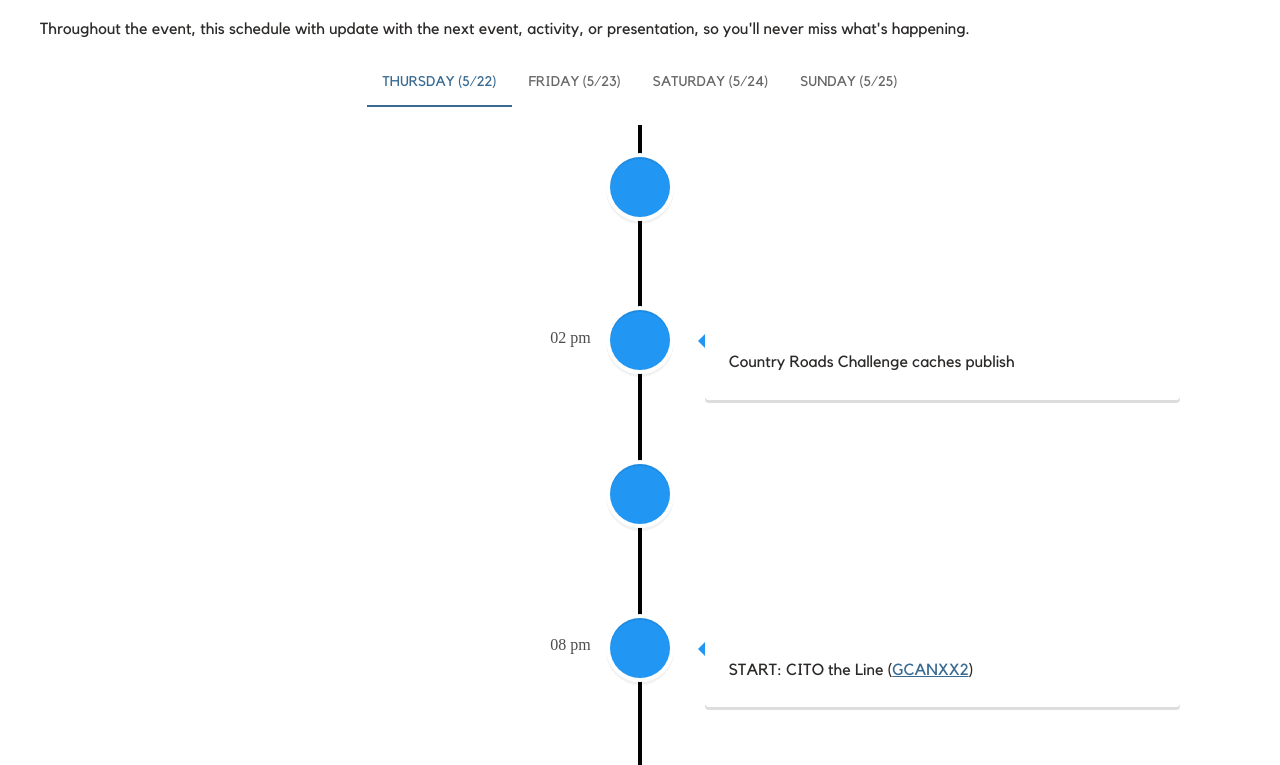
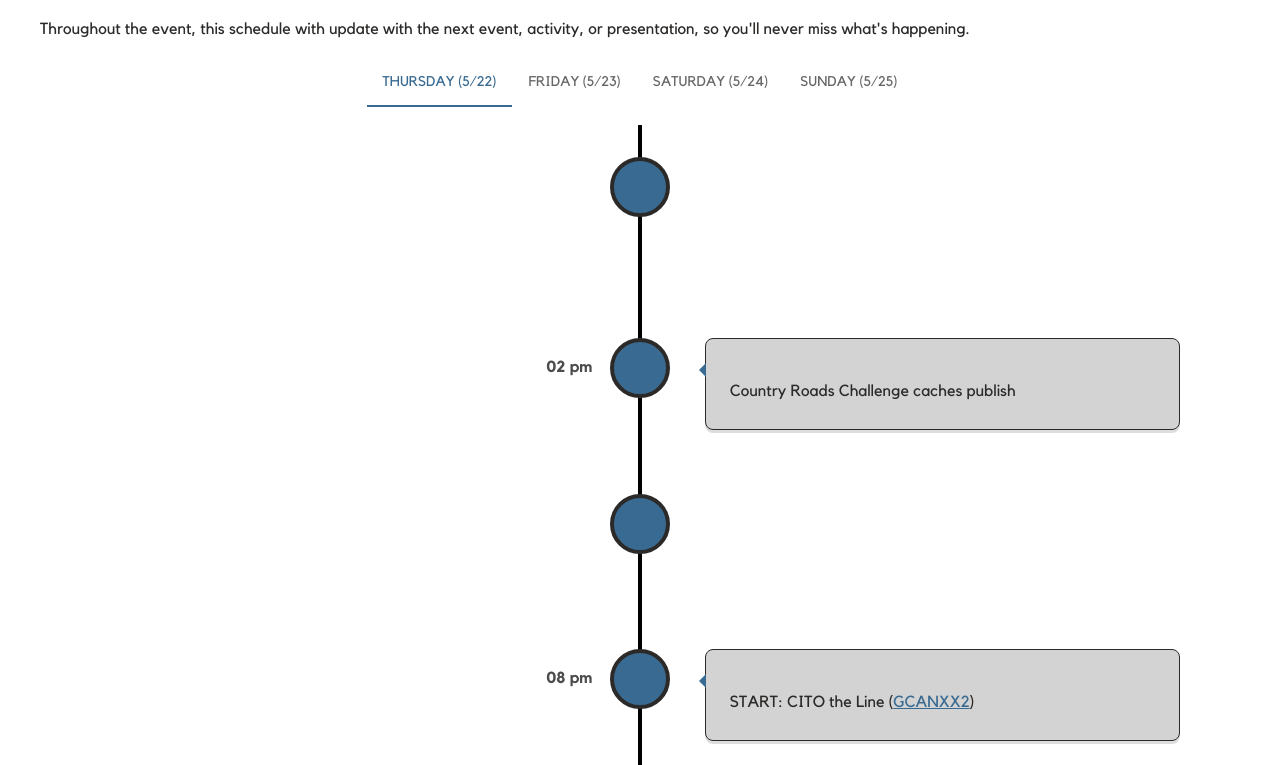
Before and after one commit to kkudlak45/gwxxi, a React (Vite) app: page /live in a window 1280 px wide. Shown: the part 945-1710 px from the top of the page. Built offline with nearby package versions, Linux system fonts and the light colour scheme.

Commit message:
progress commit

```diff
--- /dev/null
+++ b/src/pages/Guide/Live.css
@@ -0,0 +1,17 @@
+@keyframes pulse {
+  0% {
+    transform: scale(1);
+  }
+
+  50% {
+    transform: scale(1.1);
+  }
+
+  100% {
+    transform: scale(1);
+  }
+}
+
+.vertical-timeline::before {
+  background: var(--line-color-mine);
+}
--- a/src/pages/Guide/Live.tsx
+++ b/src/pages/Guide/Live.tsx
@@ -12,6 +12,7 @@ import {
   VerticalTimelineElement,
 } from 'react-vertical-timeline-component'
 import 'react-vertical-timeline-component/style.min.css'
+import './Live.css'
 
 function GCLink({ gcCode }: { gcCode: string }): JSX.Element {
   return <a href={`https://coord.info/${gcCode}`}>{gcCode}</a>
@@ -21,11 +22,182 @@ function hours(n: number): number {
   return n * 60 * 60
 }
 
-const START_TS = 1746763200 // set this to 00:00 thursday
+const START_TS = 1747281600 // set this to 00:00 thursday
 
 type EventNameAndTime = { name: React.ReactNode; timeOffset: number }
 
 const THURSDAY: EventNameAndTime[] = [
+  {
+    name: (
+      <Typography>
+        START: Country Roads Challenge Kickoff Event (
+        <GCLink gcCode="GCANXX0" />)
+      </Typography>
+    ),
+    timeOffset: hours(8),
+  },
+  {
+    name: <Typography>Country Roads Challenge caches publish</Typography>,
+    timeOffset: hours(10),
+  },
+  {
+    name: (
+      <Typography>
+        END: Country Roads Challenge Kickoff Event (<GCLink gcCode="GCANXX0" />)
+      </Typography>
+    ),
+    timeOffset: hours(12),
+  },
+  {
+    name: (
+      <Typography>
+        START: CITO the Line (<GCLink gcCode="GCANXX2" />)
+      </Typography>
+    ),
+    timeOffset: hours(16),
+  },
+  {
+    name: (
+      <Typography>
+        END: CITO the Line (<GCLink gcCode="GCANXX2" />)
+      </Typography>
+    ),
+    timeOffset: hours(18) - 1,
+  },
+  {
+    name: (
+      <Typography>
+        START: Mountain Music (<GCLink gcCode="GCANXX3" />)
+      </Typography>
+    ),
+    timeOffset: hours(18),
+  },
+  {
+    name: (
+      <Typography>
+        END: Mountain Music (<GCLink gcCode="GCANXX3" />)
+      </Typography>
+    ),
+    timeOffset: hours(20),
+  },
+]
+
+// @ts-ignore
+const FRIDAY: EventNameAndTime[] = [
+  {
+    name: (
+      <Typography>
+        START: Country Roads Challenge Kickoff Event (
+        <GCLink gcCode="GCANXX0" />)
+      </Typography>
+    ),
+    timeOffset: hours(8),
+  },
+  {
+    name: <Typography>Country Roads Challenge caches publish</Typography>,
+    timeOffset: hours(10),
+  },
+  {
+    name: (
+      <Typography>
+        END: Country Roads Challenge Kickoff Event (<GCLink gcCode="GCANXX0" />)
+      </Typography>
+    ),
+    timeOffset: hours(12),
+  },
+  {
+    name: (
+      <Typography>
+        START: CITO the Line (<GCLink gcCode="GCANXX2" />)
+      </Typography>
+    ),
+    timeOffset: hours(16),
+  },
+  {
+    name: (
+      <Typography>
+        END: CITO the Line (<GCLink gcCode="GCANXX2" />)
+      </Typography>
+    ),
+    timeOffset: hours(18) - 1,
+  },
+  {
+    name: (
+      <Typography>
+        START: Mountain Music (<GCLink gcCode="GCANXX3" />)
+      </Typography>
+    ),
+    timeOffset: hours(18),
+  },
+  {
+    name: (
+      <Typography>
+        END: Mountain Music (<GCLink gcCode="GCANXX3" />)
+      </Typography>
+    ),
+    timeOffset: hours(20),
+  },
+]
+
+// @ts-ignore
+const SATURDAY: EventNameAndTime[] = [
+  {
+    name: (
+      <Typography>
+        START: Country Roads Challenge Kickoff Event (
+        <GCLink gcCode="GCANXX0" />)
+      </Typography>
+    ),
+    timeOffset: hours(8),
+  },
+  {
+    name: <Typography>Country Roads Challenge caches publish</Typography>,
+    timeOffset: hours(10),
+  },
+  {
+    name: (
+      <Typography>
+        END: Country Roads Challenge Kickoff Event (<GCLink gcCode="GCANXX0" />)
+      </Typography>
+    ),
+    timeOffset: hours(12),
+  },
+  {
+    name: (
+      <Typography>
+        START: CITO the Line (<GCLink gcCode="GCANXX2" />)
+      </Typography>
+    ),
+    timeOffset: hours(16),
+  },
+  {
+    name: (
+      <Typography>
+        END: CITO the Line (<GCLink gcCode="GCANXX2" />)
+      </Typography>
+    ),
+    timeOffset: hours(18) - 1,
+  },
+  {
+    name: (
+      <Typography>
+        START: Mountain Music (<GCLink gcCode="GCANXX3" />)
+      </Typography>
+    ),
+    timeOffset: hours(18),
+  },
+  {
+    name: (
+      <Typography>
+        END: Mountain Music (<GCLink gcCode="GCANXX3" />)
+      </Typography>
+    ),
+    timeOffset: hours(20),
+  },
+]
+
+// @ts-ignore
+const SUNDAY: EventNameAndTime[] = [
   {
     name: (
       <Typography>
@@ -94,15 +266,38 @@ enum TimelineItemState {
   FUTURE,
 }
 
-function TimelineItem({ e }: { e: EventNameAndTime }): JSX.Element {
+function TimelineItem({
+  e,
+  itemState,
+}: {
+  e: EventNameAndTime
+  itemState: TimelineItemState
+}): JSX.Element {
   const time = moment.unix(START_TS + e.timeOffset)
   const { palette } = useTheme()
   return (
     <VerticalTimelineElement
       date={time.format('hh a')}
-      // contentStyle={{ background: 'rgb(33, 150, 243)', color: '#fff' }}
-      iconStyle={{ background: 'rgb(33, 150, 243)', color: '#fff' }}
-      contentArrowStyle={{ borderRight: '7px solid  rgb(33, 150, 243)' }}
+      contentStyle={{
+        background: 'lightgrey',
+        color: 'black',
+        border: `1px solid ${CHARCOAL}`,
+        borderRadius: '8px',
+        fontFamily: 'Kollektif-Bold',
+      }}
+      iconStyle={{
+        background:
+          itemState === TimelineItemState.FUTURE
+            ? 'lightgrey'
+            : palette.primary.main,
+        boxShadow: 'none',
+        border: `4px solid ${CHARCOAL}`,
+        animation:
+          itemState === TimelineItemState.CURRENT
+            ? 'pulse 2s infinite'
+            : 'none',
+      }}
+      contentArrowStyle={{ borderRight: `7px solid  ${palette.primary.main}` }}
     >
       {e.name}
     </VerticalTimelineElement>
@@ -113,7 +308,15 @@ export function Live() {
   const [currentDay, setCurrentDay] = useState(TabNames.THURSDAY)
 
   useEffect(() => {
-    document.documentElement.setAttribute('style', '--line-color: #000000')
+    document.documentElement.setAttribute('style', '--line-color-mine: #000000')
+  }, [])
+
+  const [currentTime, setCurrentTime] = useState(moment().unix())
+  useEffect(() => {
+    const interval = window.setInterval(() => {
+      setCurrentTime(moment().unix())
+    }, 1000)
+    return () => window.clearInterval(interval)
   }, [])
 
   return (
@@ -151,6 +354,7 @@ export function Live() {
           well as an interactive live schedule to help keep track of everything.
         </Typography>
         <br />
+        {/* @ts-ignore */}
         <BigOrangeButton href="/guide" target="">
           Check out our event guide
         </BigOrangeButton>
@@ -163,7 +367,13 @@ export function Live() {
           activity, or presentation, so you'll never miss what's happening.{' '}
         </Typography>
         <br />
-        <Tabs value={currentDay} onChange={(_, v) => setCurrentDay(v)}>
+        <Tabs
+          value={currentDay}
+          onChange={(_, v) => setCurrentDay(v)}
+          centered
+          variant="scrollable"
+          scrollButtons="auto"
+        >
           <Tab label="thursday (5/22)" />
           <Tab label="friday (5/23)" />
           <Tab label="saturday (5/24)" />
@@ -171,9 +381,9 @@ export function Live() {
         </Tabs>
         <br />
         <VerticalTimeline>
-          {THURSDAY.map((e) => (
-            <TimelineItem e={e} />
-          ))}
+          {THURSDAY.map((e) => {
+            return <TimelineItem e={e} itemState={TimelineItemState.PAST} />
+          })}
         </VerticalTimeline>
         <br />
         <br />
```
